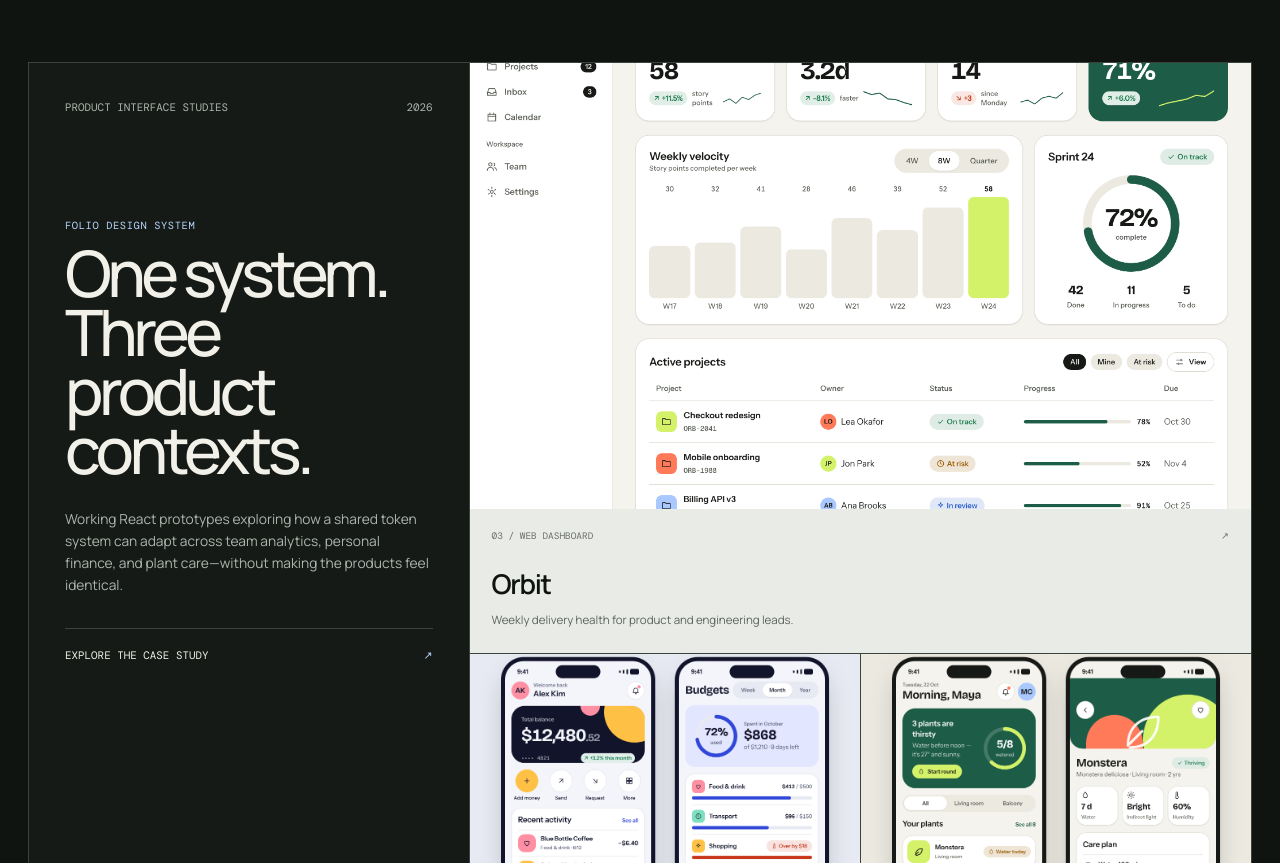
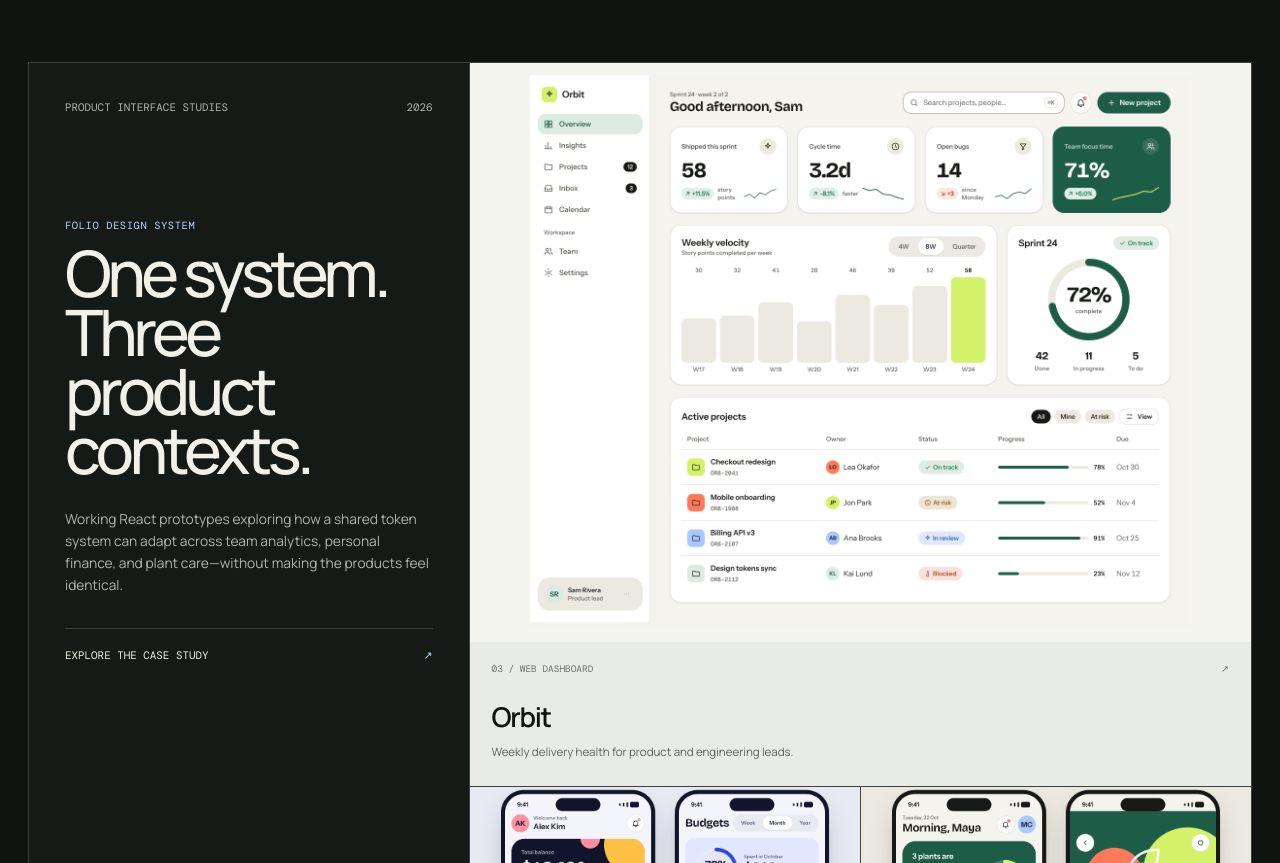
Before and after one commit to abdul-rafeh/abdul-rafeh.github.io, an Astro site: page / in a window 1280 px wide. Shown: the part 2762-3625 px from the top of the page. Built offline with nearby package versions, Linux system fonts and the light colour scheme; Astro itself is replaced by a stand-in of ours.

Commit message:
Show full Orbit preview

```diff
--- a/src/styles/global.css
+++ b/src/styles/global.css
@@ -156,6 +156,8 @@ nav a:hover, footer a:hover { opacity: .55; }
 .folio-project-card { display: flex; flex-direction: column; min-width: 0; background: #e9ebe7; color: var(--ink); }
 .folio-project-orbit { grid-column: 1 / -1; }
 .folio-project-image { overflow: hidden; aspect-ratio: 1.75; background: #f4f5ef; }
+.folio-project-orbit .folio-project-image { aspect-ratio: 1.35; padding: clamp(10px, 1vw, 18px); }
+.folio-project-orbit .folio-project-image img { object-fit: contain; }
 .folio-mobile-image { aspect-ratio: 1.15; }
 .folio-project-image img { width: 100%; height: 100%; object-fit: cover; transition: transform .45s ease; }
 .folio-project-card:hover .folio-project-image img { transform: scale(1.018); }
```
